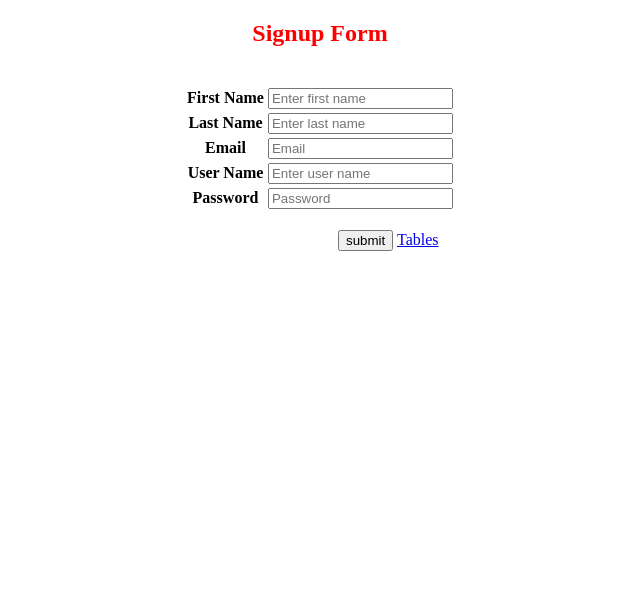
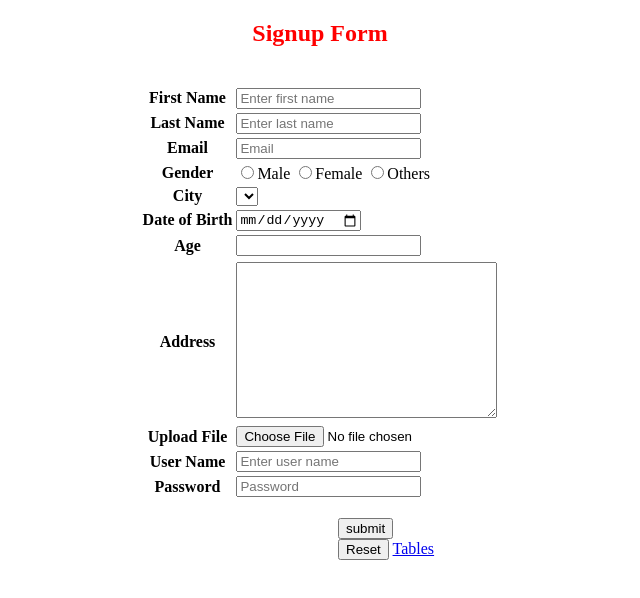
Before and after one commit to Guna1551/Guna1551.github.io, a plain HTML site: page Aug2Task/Form.html in a window 1280 px wide. Shown: the whole page, without its empty margins (320-960 px from the left). Drawn offline with Linux system fonts and the light colour scheme.

Commit message:
Form,Table

```diff
--- a/Aug2Task/Form.html
+++ b/Aug2Task/Form.html
@@ -36,7 +36,59 @@
             </tr>
         </div>
         <div>
+
+            <div>
+                <tr>
+                    <th>Gender</th>
+                    <td><input type="radio" name="gender">Male
+                        <input type="radio" name="gender">Female
+                        <input type="radio" name="gender">Others
+                    </td>
+                </tr>
+            </div>
+            <div>
+                <tr>
+                    <th>City</th>
+                    <td>
+                        <select>
+                            <option value="Bengaluru"></option>
+                            <option value="Musuru"></option>
+                            <option value="Mumbai"></option>
+                        </select>
+                    </td>
+                    </tr>
+            </div>
+
+            <div>
+                <tr>
+                    <th>Date of Birth</th>
+                    <td>
+                        <input type="date" name="dateOfBirth">
+                    </td>
+                </tr>
+            </div>
+            <div>
+                <tr>
+                    <th>Age</th>
+                    <td><input type="number" name="age"></td>
+                </tr>
+            </div>
             <tr>
+                <div>
+                    <tr>
+                    <th>Address</th>
+                    <td>
+                        <textarea name="address" id="" cols="30" rows="10"></textarea>
+                    </td>
+                </tr>
+                </div>
+
+                <div>
+                    <tr>
+                        <th>Upload File</th>
+                        <td><input type="file" name="uploadedFile"></td>
+                    </tr>
+                </div>
                 <th>User Name</th>
                 <td><input type="text" placeholder="Enter user name" name="firstName" ></td>
             </tr>
@@ -53,7 +105,9 @@
     </table>
 
     <br>
-    <button  type="button">submit</button>
+    <button  type="submit">submit</button>
+    <br>
+    <button type="reset">Reset</button>
     <a  href="http://127.0.0.1:5500/Aug2Task/Table.html" target="_blank">Tables</a>
 
 
```
